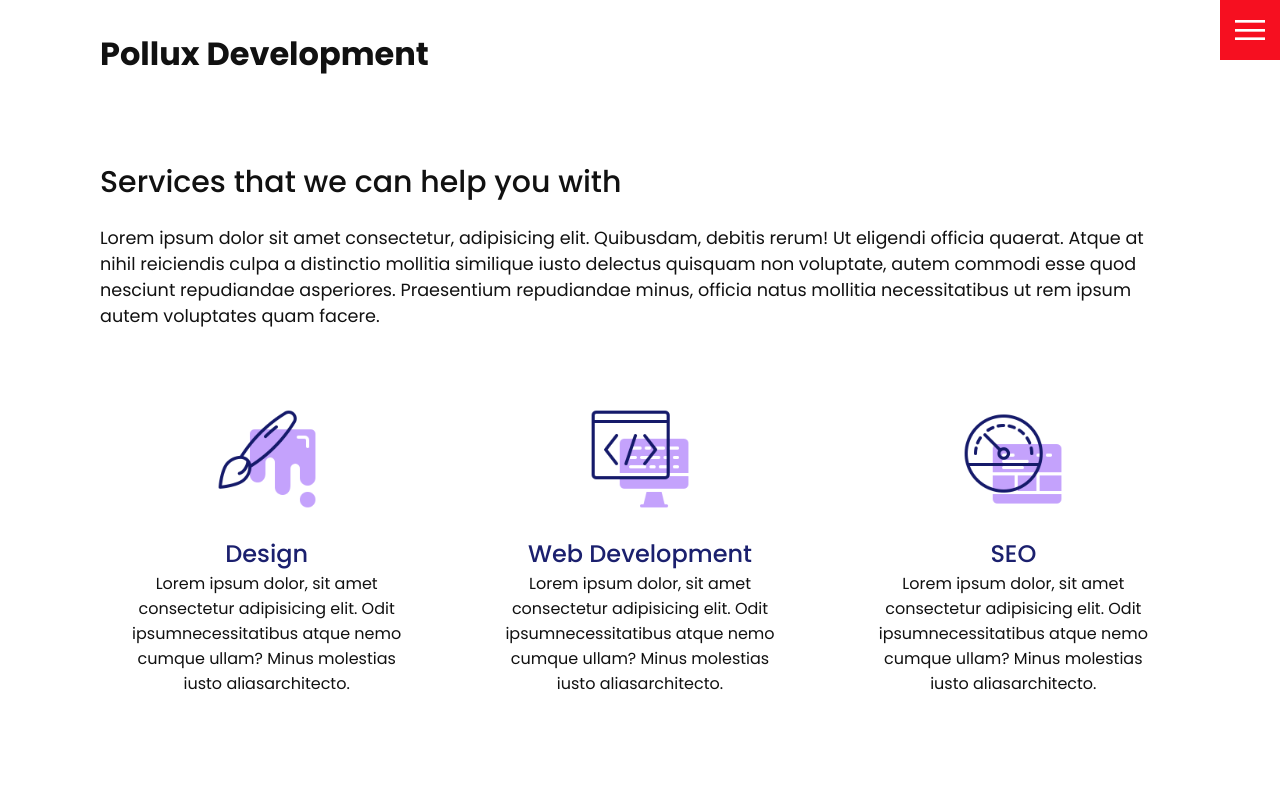
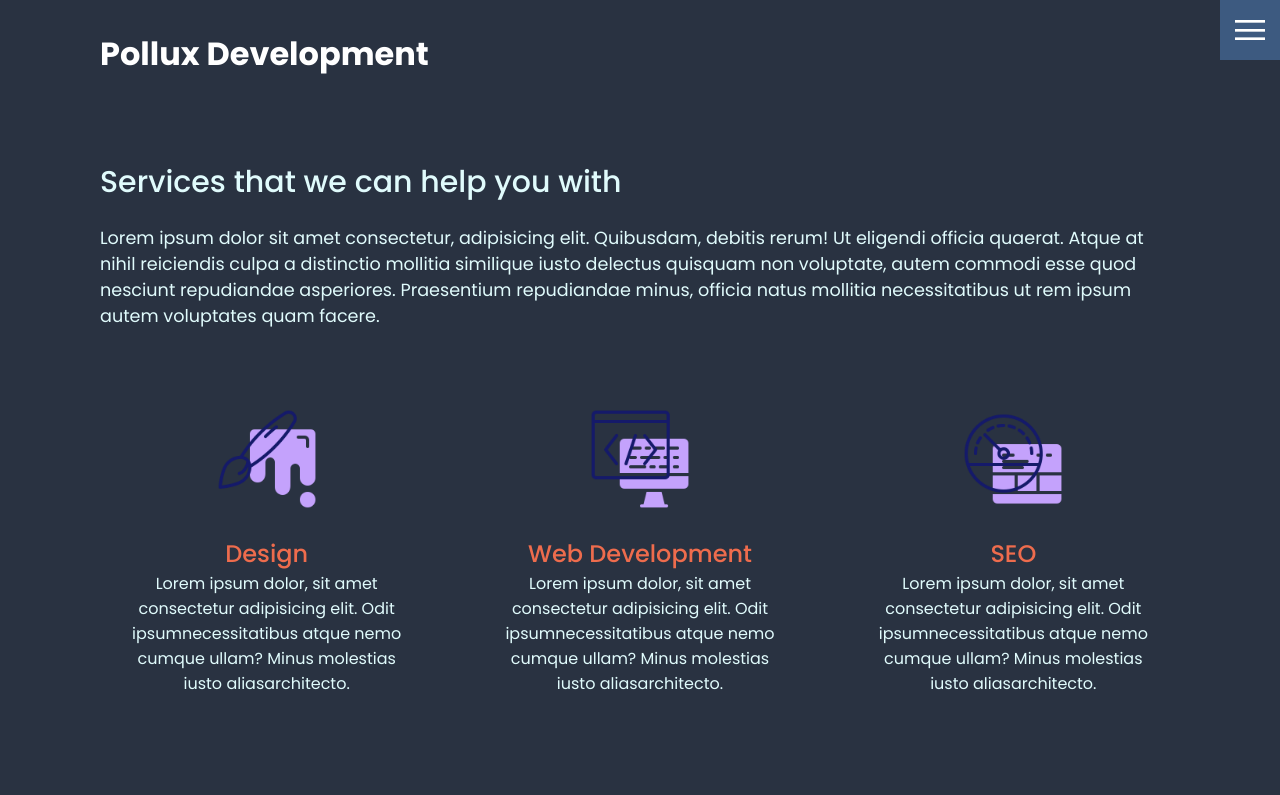
Before and after one commit to Pollux-Dev-team/pollux-webite-2, a React (Create React App) app: page /services in a window 1280 px wide. Shown: the top 795 px of the page. Built offline with nearby package versions, Linux system fonts and the light colour scheme.

Commit message:
style: :lipstick: Updated the colors of the whole website except for the contact page for it is not done yet

```diff
--- a/src/App.css
+++ b/src/App.css
@@ -1,7 +1,7 @@
 @import url("https://fonts.googleapis.com/css?family=Poppins:200,300,400,500,600,700,800,900&display=swap");
 
 :root {
-  --primary-color: #f60f20;
+  --primary-color: #3D5A80;
 }
 
 * {
@@ -18,6 +18,8 @@ html,
 body {
   font-family: "Poppins", sans-serif;
   color: #111;
+  background-color: #293241;
+  color: #E0FBFC;
 }
 
 h1 {
--- a/src/Components/Header/Header.css
+++ b/src/Components/Header/Header.css
@@ -1,4 +1,5 @@
 .logo {
+  color: #fff;
   position: absolute;
   top: 30px;
   left: 100px;
@@ -33,7 +34,7 @@
   left: 120%;
   width: 100%;
   height: 100%;
-  background-color: #fff;
+  background-color: #293241;
   z-index: 15;
   display: flex;
   justify-content: center;
@@ -51,7 +52,7 @@
 
 .navigation ul li p {
   font-size: 2.2rem;
-  color: #111;
+  color: #E0FBFC;
   text-decoration: none;
   font-weight: 300;
 }
--- a/src/Components/Service/Service.css
+++ b/src/Components/Service/Service.css
@@ -10,7 +10,7 @@
   font-size: 24px;
   font-weight: 500;
   margin-top: 20px;
-  color: #1b206e;
+  color: #EE6C4D;
 }
 
 .service:hover {
--- a/src/Components/WorkItem/WorkItem.css
+++ b/src/Components/WorkItem/WorkItem.css
@@ -30,8 +30,8 @@
 
 .portfolio .item .action a {
   display: inline-block;
-  color: #fff;
+  color: #E0FBFC;
   text-decoration: none;
-  border: 1px solid #fff;
+  border: 1px solid #E0FBFC;
   padding: 5px 15px;
 }
```
Also changed, not shown: 2 other files (tests, documents, lock files or other folders).
